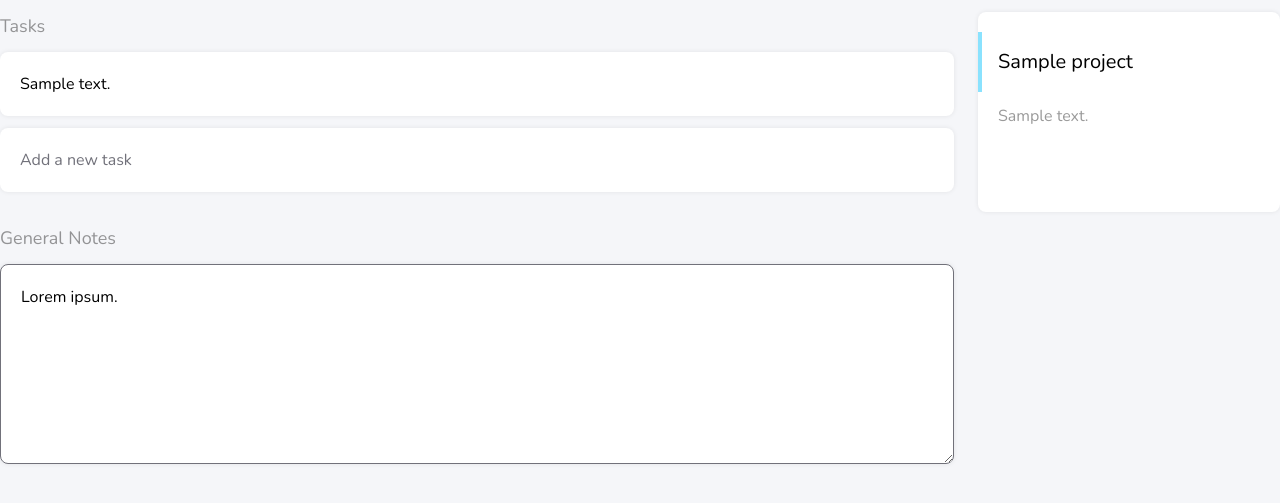
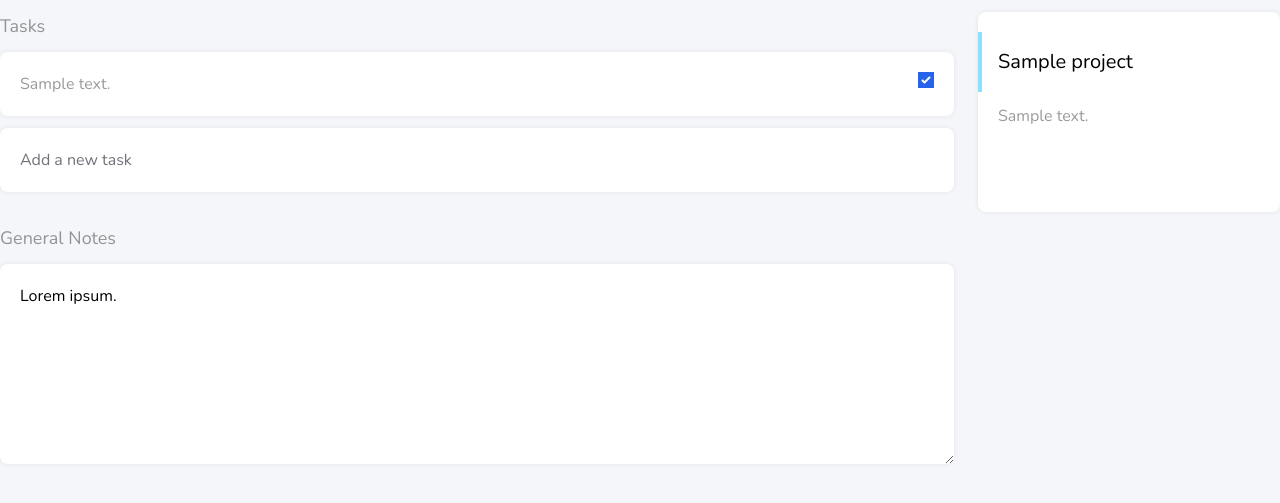
Before and after one commit to piroquio10-afk/piroquio13, a Laravel app: page /projects/1 in a window 1280 px wide. Shown: the part 148-651 px from the top of the page. Run offline with Laravel 8, Linux system fonts and the light colour scheme; a user stored in the database is signed in; tables that the repository leaves empty hold one stand-in row (values such as "Sample post"); style sheets or scripts are compiled from the project's sources.

Commit message:
Allowing users to mark tasks as completed

```diff
--- a/app/Http/Controllers/ProjectsController.php
+++ b/app/Http/Controllers/ProjectsController.php
@@ -19,7 +19,6 @@ class ProjectsController extends Controller
             abort(403);
         }
 
-
         return view('projects.show', compact('project'));
     }
 
--- a/app/Models/Task.php
+++ b/app/Models/Task.php
@@ -10,4 +10,14 @@ class Task extends Model
     use HasFactory;
 
     protected $guarded = [];
+
+    public function project()
+    {
+        return $this->belongsTo(Project::class);
+    }
+
+    public function path()
+    {
+        return "/projects/{$this->project->id}/tasks/{$this->id}";
+    }
 }
--- a/database/factories/TaskFactory.php
+++ b/database/factories/TaskFactory.php
@@ -2,6 +2,7 @@
 
 namespace Database\Factories;
 
+use App\Models\Project;
 use App\Models\Task;
 use Illuminate\Database\Eloquent\Factories\Factory;
 
@@ -22,7 +23,8 @@ class TaskFactory extends Factory
     public function definition()
     {
         return [
-            'body' => $this->faker->sentence
+            'body' => $this->faker->sentence,
+            'project_id' => Project::factory(),
         ];
     }
 }
--- a/resources/views/projects/show.blade.php
+++ b/resources/views/projects/show.blade.php
@@ -18,13 +18,23 @@
                     {{-- tasks --}}
 
                     @foreach ($project->tasks as $task)
-                        <div class="card mb-3">{{ $task->body }}</div>
+                        <div class="card mb-3">
+                            <form action="{{ $task->path() }}" method="POST">
+                                @csrf
+                                @method('PATCH')
+
+                                <divc class="flex">
+                                    <input type="text" value="{{ $task->body }}" name="body" class="w-full border-none p-0 {{ $task->completed ? 'text-gray' : '' }}">
+                                    <input type="checkbox" name="completed" onChange="this.form.submit()" {{ $task->completed ? 'checked' : '' }}>
+                                </divc>
+                            </form>
+                        </div>
                     @endforeach
 
                     <div class="card mb-3">
                         <form action="{{ $project->path() . '/tasks' }}" method="POST">
                             @csrf
-                            <input type="text" name="body" placeholder="Add a new task" class="w-full border-none p-0 outline-none">
+                            <input type="text" name="body" placeholder="Add a new task" class="w-full border-none p-0">
                         </form>
                     </div>
                 </div>
@@ -33,7 +43,7 @@
                     <h2 class="text-lg text-gray font-normal mb-3">General Notes</h2>
 
                     {{-- general notes --}}
-                    <textarea class="card w-full" style="min-height: 200px">Lorem ipsum.</textarea>
+                    <textarea class="card w-full border-none" style="min-height: 200px">Lorem ipsum.</textarea>
                 </div>
             </div>
 
--- a/routes/web.php
+++ b/routes/web.php
@@ -24,6 +24,7 @@ Route::group(['middleware' => 'auth'], function () {
     Route::post('/projects', [ProjectsController::class, 'store']);
 
     Route::post('/projects/{project}/tasks', [ProjectTasksController::class, 'store']);
+    Route::patch('/projects/{project}/tasks/{task}', [ProjectTasksController::class, 'update']);
 });
 
 Route::get('/', function () {
```
Also changed, not shown: app/Http/Controllers/ProjectTasksController.php (+17 -0 lines), tests/Feature/ManageProjectsTest.php (+3 -1 lines), tests/Feature/ProjectTasksTest.php (+38 -1 lines), tests/Unit/TaskTest.php (added, +29 -0 lines), database/migrations/2021_02_28_234331_create_tasks_table.php.
